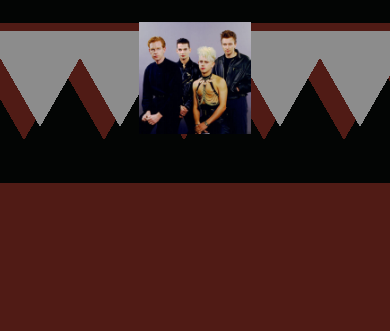
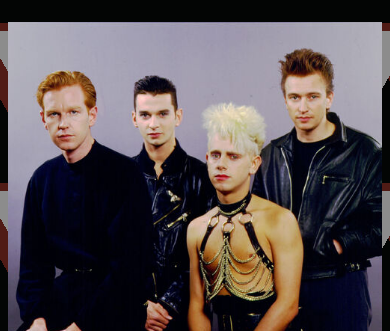
Before and after one commit to DanielaBerlin/countdown-Timer, a plain HTML site: page index.html in a window 390 px wide. Shown: the part 769-1100 px from the top of the page. Before the commit the page ends 960 px from the top, so only its background shows below. Drawn offline with Linux system fonts and the light colour scheme.

Commit message:
Implement responsive design for image element

```diff
--- a/index.html
+++ b/index.html
@@ -10,7 +10,7 @@
   <body>
       <h1>Depeche 🌹 Mode Berlin Concert Count Down</h1>
       <div id="countdown">countdown</div>
-      <img src="./images/rose.jpeg" />
+      <img src="./images/rose.jpeg" class="responsive" />
     <script src="script.js"></script>
   </body>
 </html>
--- a/style.css
+++ b/style.css
@@ -16,10 +16,10 @@ body {
   background-position: 0 0, 1.5rem -0.5rem;
 }
 
-img {
-  display: block;
-  padding: 25px;
-  width: 30%;
+.responsive {
+  padding-top: 25px;
+  max-width: 100%;
+  height: auto;
 }
 
 h1 {
```
